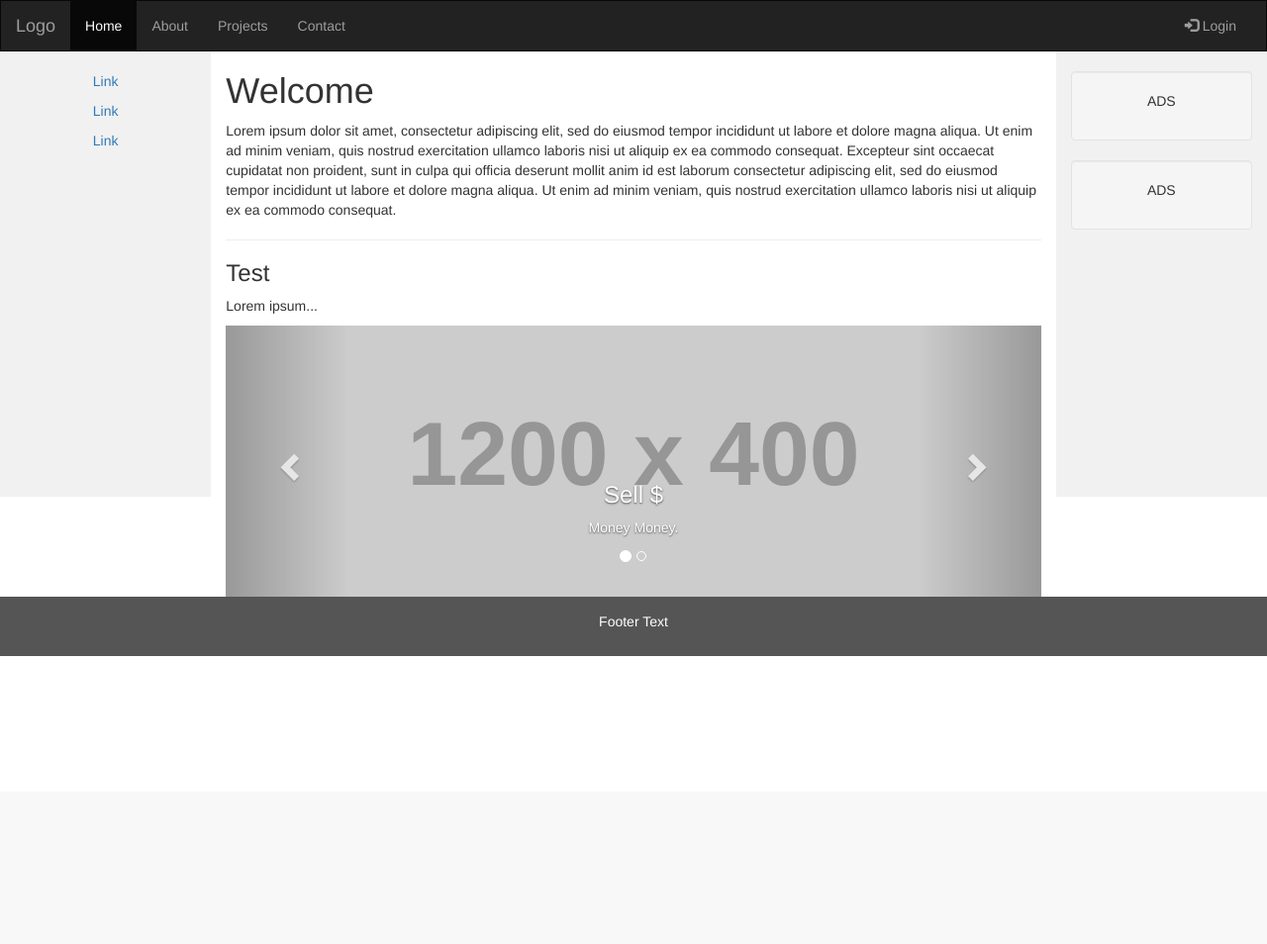
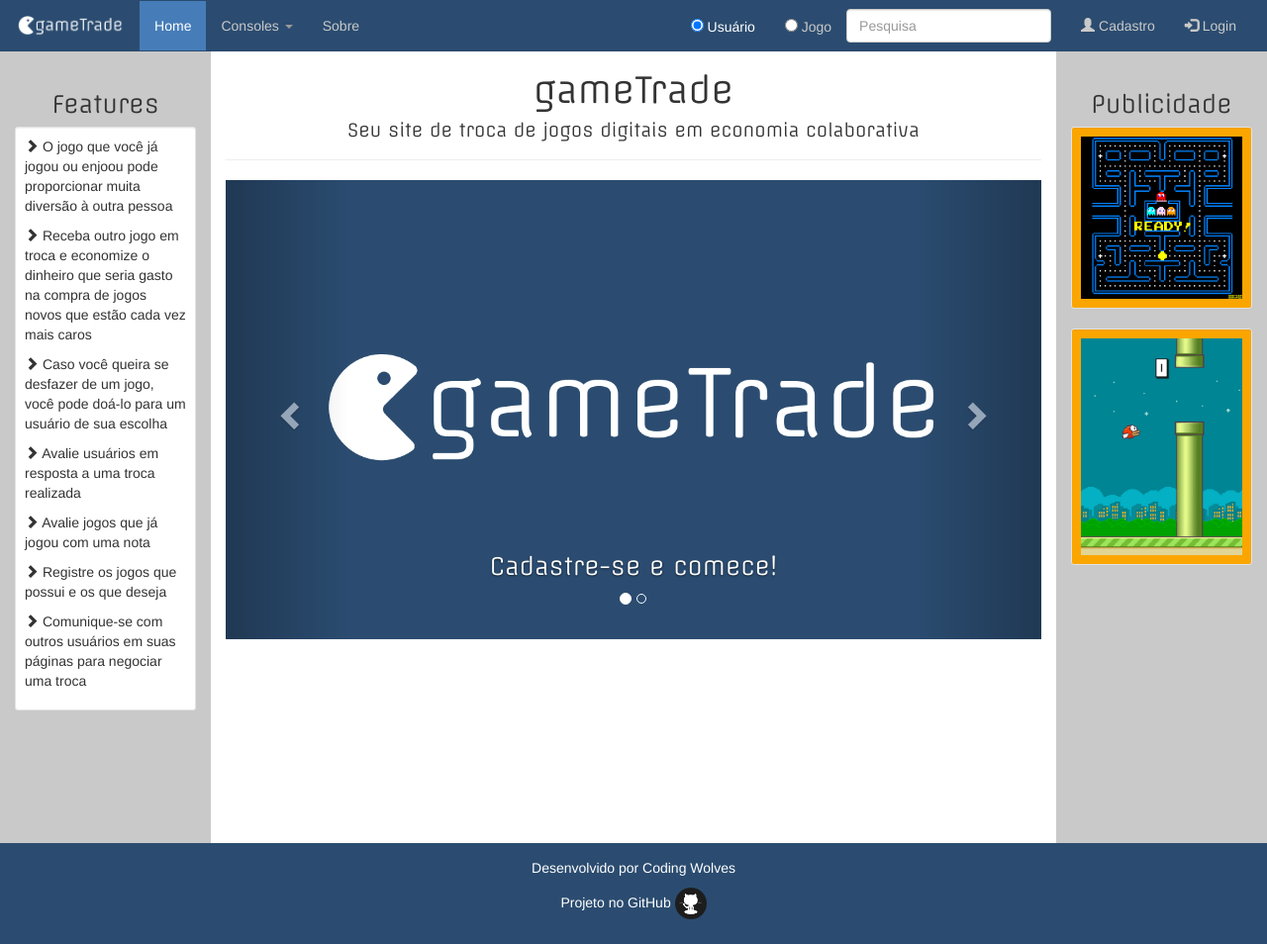
Before and after one commit to JuniorGunner/gameTrade, a Django app: page / in a window 1280 px wide. Shown: the whole page at 99% size. Before the commit the page ends 663 px from the top, so only its background shows below. Run offline with Django 3.2, Linux system fonts and the light colour scheme; grey boxes labelled with a size stand in for pictures from a placeholder-image service; some libraries are stand-ins or nearby versions.

Commit message:
home page conclusion

```diff
--- a/gt/static/css/style.css
+++ b/gt/static/css/style.css
@@ -1,3 +1,10 @@
+/*definicao da fonte*/
+@font-face {
+    font-family: offside;
+    src: url(Offside-Regular.ttf);
+
+}
+
 /* Remove the navbar's default margin-bottom and rounded borders */
 .navbar {
   margin-bottom: 0;
@@ -16,11 +23,10 @@
 
 /* Set black background color, white text and some padding */
 footer {
-  background-color: #555;
+  background-color: #2B4C70;
   color: white;
   padding: 15px;
 }
-
 /* On small screens, set height to 'auto' for sidenav and grid */
 @media screen and (max-width: 767px) {
   .sidenav {
@@ -42,3 +48,68 @@ footer {
     display: none;
   }
 }
+
+
+/* User defined */
+.form-group .radio{
+  margin-top: 1.5%;
+}
+
+#logo-img{
+  height: 100%;
+}
+
+.unselected-radio{
+    color: #C9C9C9;
+}
+
+.selected-radio{
+  color: #FFFFFF;
+}
+
+h1, h2, h3, h4{
+    font-family: offside;
+}
+
+.sidenav{
+    height: 100vh;
+}
+
+.ad-img{
+    width: 100%;
+}
+
+#ad > .well{
+    background-color: #fba600;
+}
+
+#features > .well{
+    background-color: white;
+}
+
+.sidenav{
+    background-color: #c9c9c9;
+}
+
+/*navbar color-scheme*/
+.nav{background-color: #2B4C70}
+.navbar-inverse { background-color: #2B4C70}
+.navbar-inverse .navbar-nav>.active>a:hover,.navbar-inverse .navbar-nav>li>a:hover, .navbar-inverse .navbar-nav>li>a:focus { background-color: #467DB8}
+.navbar-inverse .navbar-nav>.active>a,.navbar-inverse .navbar-nav>.open>a,.navbar-inverse .navbar-nav>.open>a, .navbar-inverse .navbar-nav>.open>a:hover,.navbar-inverse .navbar-nav>.open>a, .navbar-inverse .navbar-nav>.open>a:hover, .navbar-inverse .navbar-nav>.open>a:focus { background-color: #467DB8}
+.dropdown-menu { background-color: #FFFFFF}
+.dropdown-menu>li>a:hover, .dropdown-menu>li>a:focus { background-color: #2B4C70}
+.navbar-inverse { background-image: none; }
+.dropdown-menu>li>a:hover, .dropdown-menu>li>a:focus { background-image: none; }
+.navbar-inverse { border-color: #2B4C70}
+.navbar-inverse .navbar-brand { color: #FFFFFF}
+.navbar-inverse .navbar-brand:hover { color: #FFFFFF}
+.navbar-inverse .navbar-nav>li>a { color: #C9C9C9}
+.navbar-inverse .navbar-nav>li>a:hover, .navbar-inverse .navbar-nav>li>a:focus { color: #FFFFFF}
+.navbar-inverse .navbar-nav>.active>a,.navbar-inverse .navbar-nav>.open>a, .navbar-inverse .navbar-nav>.open>a:hover, .navbar-inverse .navbar-nav>.open>a:focus { color: #FFFFFF}
+.navbar-inverse .navbar-nav>.active>a:hover, .navbar-inverse .navbar-nav>.active>a:focus { color: #FFFFFF}
+.dropdown-menu>li>a { color: #333333}
+.dropdown-menu>li>a:hover, .dropdown-menu>li>a:focus { color: #FFFFFF}
+.navbar-inverse .navbar-nav>.dropdown>a .caret { border-top-color: #999999}
+.navbar-inverse .navbar-nav>.dropdown>a:hover .caret { border-top-color: #FFFFFF}
+.navbar-inverse .navbar-nav>.dropdown>a .caret { border-bottom-color: #999999}
+.navbar-inverse .navbar-nav>.dropdown>a:hover .caret { border-bottom-color: #FFFFFF}
--- a/gt/static/js/script.js
+++ b/gt/static/js/script.js
@@ -0,0 +1,19 @@
+$(document).ready(function () {
+    $('#rd-usuario').click(function () {
+        if(!$('#rd-usuario-label').hasClass('selected-radio')){
+            $('#rd-usuario-label').removeClass('unselected-radio');
+            $('#rd-usuario-label').addClass('selected-radio');
+            $('#rd-jogo-label').removeClass('selected-radio');
+            $('#rd-jogo-label').addClass('unselected-radio');
+        }
+    });
+
+    $('#rd-jogo').click(function () {
+        if(!$('#rd-jogo-label').hasClass('selected-radio')){
+            $('#rd-jogo-label').removeClass('unselected-radio');
+            $('#rd-jogo-label').addClass('selected-radio');
+            $('#rd-usuario-label').removeClass('selected-radio');
+            $('#rd-usuario-label').addClass('unselected-radio');
+        }
+    });
+});
--- a/gt/templates/gt/base.html
+++ b/gt/templates/gt/base.html
@@ -5,7 +5,8 @@
   <meta charset="utf-8">
   <title>gameTrade</title>
   <link rel="stylesheet" href="https://maxcdn.bootstrapcdn.com/bootstrap/3.3.6/css/bootstrap.min.css" media="screen" title="no title" charset="utf-8">
-        <link rel="stylesheet" href="{% static 'gt/css/style.css' %}" media="screen" title="no title" charset="utf-8">
+  <link rel="stylesheet" href="{% static 'css/style.css' %}" media="screen" title="no title" charset="utf-8">
+  <link rel="icon" type="image/png" href="{% static 'images/favicon.png' %}">
 </head>
 <body>
   <nav class="navbar navbar-inverse">
@@ -16,16 +17,37 @@
           <span class="icon-bar"></span>
           <span class="icon-bar"></span>
         </button>
-              <a class="navbar-brand" href="#">Logo</a>
+        <a class="navbar-brand" href="/"><img id="logo-img" src="{% static 'images/LogoSmall.png' %}" alt="" /></a>
       </div>
       <div class="collapse navbar-collapse" id="myNavbar">
         <ul class="nav navbar-nav">
-                <li class="active"><a href="#">Home</a></li>
-                <li><a href="#">About</a></li>
-                <li><a href="#">Projects</a></li>
-                <li><a href="#">Contact</a></li>
+          <li class="active"><a href="/">Home</a></li>
+          <li class="dropdown">
+            <a class="dropdown-toggle" data-toggle="dropdown" href="#">Consoles
+            <span class="caret"></span></a>
+            <ul class="dropdown-menu">
+              <li><a href="#">3ds</a></li>
+              <li><a href="#">Playstation 4</a></li>
+              <li><a href="#">Xbox One</a></li>
+            </ul>
+          </li>
+          <li><a href="#">Sobre</a></li>
         </ul>
         <ul class="nav navbar-nav navbar-right">
+          <li>
+            <form class="navbar-form">
+              <div class="form-group">
+                <div class="radio navbar-text">
+                      <input type="radio" id="rd-usuario" name="pesquisa" value="usuario" checked><span id="rd-usuario-label" class="selected-radio "> Usuário</span>
+                </div>
+                <div class="radio navbar-text">
+                      <input type="radio" id="rd-jogo" name="pesquisa" value="jogo"><span id="rd-jogo-label" class="unselected-radio"> Jogo</span>
+                </div>
+                <input type="text" class="form-control" placeholder="Pesquisa">
+              </div>
+            </form>
+          </li>
+          <li><a href="#"><span class="glyphicon glyphicon-user"></span> Cadastro</a></li>
           <li><a href="#"><span class="glyphicon glyphicon-log-in"></span> Login</a></li>
         </ul>
       </div>
@@ -37,11 +59,12 @@
   {% endblock %}
 
   <footer class="container-fluid text-center">
-          <p>Footer Text</p>
+    <p>Desenvolvido por Coding Wolves</p>
+    <p>Projeto no GitHub <a href="https://github.com/alan-ra/gameTrade" target="_blank"><img src="{% static 'images/github.png' %}"/></a></p>
   </footer>
 
   <script type="text/javascript" src="https://code.jquery.com/jquery-1.11.2.min.js" ></script>
   <script type="text/javascript" src="https://maxcdn.bootstrapcdn.com/bootstrap/3.3.6/js/bootstrap.min.js"></script>
-        <script type="text/javascript" src="{% static 'gt/js/script.js' %}"></script>
+  <script type="text/javascript" src="{% static 'js/script.js' %}"></script>
 </body>
 </html>
--- a/gt/templates/gt/home.html
+++ b/gt/templates/gt/home.html
@@ -1,18 +1,24 @@
 {% extends 'gt/base.html' %}
+{% load staticfiles %}
 {% block content %}
 <div class="container-fluid text-center">
   <div class="row content">
-            <div class="col-sm-2 sidenav">
-              <p><a href="#">Link</a></p>
-              <p><a href="#">Link</a></p>
-              <p><a href="#">Link</a></p>
+    <div id="features" class="col-sm-2 sidenav">
+        <h3>Features</h3>
+        <div class="well well-sm text-left">
+            <p><span class="glyphicon glyphicon-chevron-right"></span> O jogo que você já jogou ou enjoou pode proporcionar muita diversão à outra pessoa</p>
+            <p><span class="glyphicon glyphicon-chevron-right"></span> Receba outro jogo em troca e economize o dinheiro que seria gasto na compra de jogos novos que estão cada vez mais caros</p>
+            <p><span class="glyphicon glyphicon-chevron-right"></span> Caso você queira se desfazer de um jogo, você pode doá-lo para um usuário de sua escolha</p>
+            <p><span class="glyphicon glyphicon-chevron-right"></span> Avalie usuários em resposta a uma troca realizada</p>
+            <p><span class="glyphicon glyphicon-chevron-right"></span> Avalie jogos que já jogou com uma nota</p>
+            <p><span class="glyphicon glyphicon-chevron-right"></span> Registre os jogos que possui e os que deseja</p>
+            <p><span class="glyphicon glyphicon-chevron-right"></span> Comunique-se com outros usuários em suas páginas para negociar uma troca</p>
         </div>
-            <div class="col-sm-8 text-left">
-              <h1>Welcome</h1>
-              <p>Lorem ipsum dolor sit amet, consectetur adipiscing elit, sed do eiusmod tempor incididunt ut labore et dolore magna aliqua. Ut enim ad minim veniam, quis nostrud exercitation ullamco laboris nisi ut aliquip ex ea commodo consequat. Excepteur sint occaecat cupidatat non proident, sunt in culpa qui officia deserunt mollit anim id est laborum consectetur adipiscing elit, sed do eiusmod tempor incididunt ut labore et dolore magna aliqua. Ut enim ad minim veniam, quis nostrud exercitation ullamco laboris nisi ut aliquip ex ea commodo consequat.</p>
+    </div>
+    <div class="col-sm-8">
+      <h1>gameTrade</h1>
+      <h4>Seu site de troca de jogos digitais em economia colaborativa</h4>
       <hr>
-              <h3>Test</h3>
-              <p>Lorem ipsum...</p>
 
       <div id="myCarousel" class="carousel slide" data-ride="carousel">
         <!-- Indicators -->
@@ -24,18 +30,16 @@
         <!-- Wrapper for slides -->
         <div class="carousel-inner" role="listbox">
           <div class="item active">
-                      <img src="http://placehold.it/1200x400?text=IMAGE" alt="Image">
+            <img src="{% static 'images/Logo720.png' %}" alt="Image">
             <div class="carousel-caption">
-                        <h3>Sell $</h3>
-                        <p>Money Money.</p>
+              <h3>Cadastre-se e comece!</h3>
             </div>
           </div>
 
           <div class="item">
-                      <img src="http://placehold.it/1200x400?text=Another Image Maybe" alt="Image">
+            <img src="{% static 'images/TradeProcess.png' %}" alt="Image">
             <div class="carousel-caption">
-                        <h3>More Sell $</h3>
-                        <p>Lorem ipsum...</p>
+              <h3>Simples!</h3>
             </div>
           </div>
         </div>
@@ -52,12 +56,13 @@
       </div>
 
     </div>
-            <div class="col-sm-2 sidenav">
-              <div class="well">
-                <p>ADS</p>
+    <div id="ad" class="col-sm-2 sidenav">
+        <h3>Publicidade</h3>
+      <div class="well well-sm">
+        <img class="ad-img" src="{% static 'images/PacMan.gif' %}" alt="" />
       </div>
-              <div class="well">
-                <p>ADS</p>
+      <div class="well well-sm">
+        <img class="ad-img" src="{% static 'images/FlappyBird.gif' %}" alt="" />
       </div>
     </div>
   </div>
```
Also changed, not shown: gt/static/css/OFL.txt (added, +92 -0 lines), README.md, gt/static/css/Offside-Regular.ttf (added), gt/static/images/FlappyBird.gif (added), gt/static/images/Logo720.png (added), gt/static/images/LogoLarge.png (added), gt/static/images/LogoSmall.png (added), gt/static/images/PacMan.gif (added), gt/static/images/TradeProcess.png (added), gt/static/images/favicon.png (added), gt/static/images/github.png (added). Lines whose indentation alone changed are shown as unchanged.
